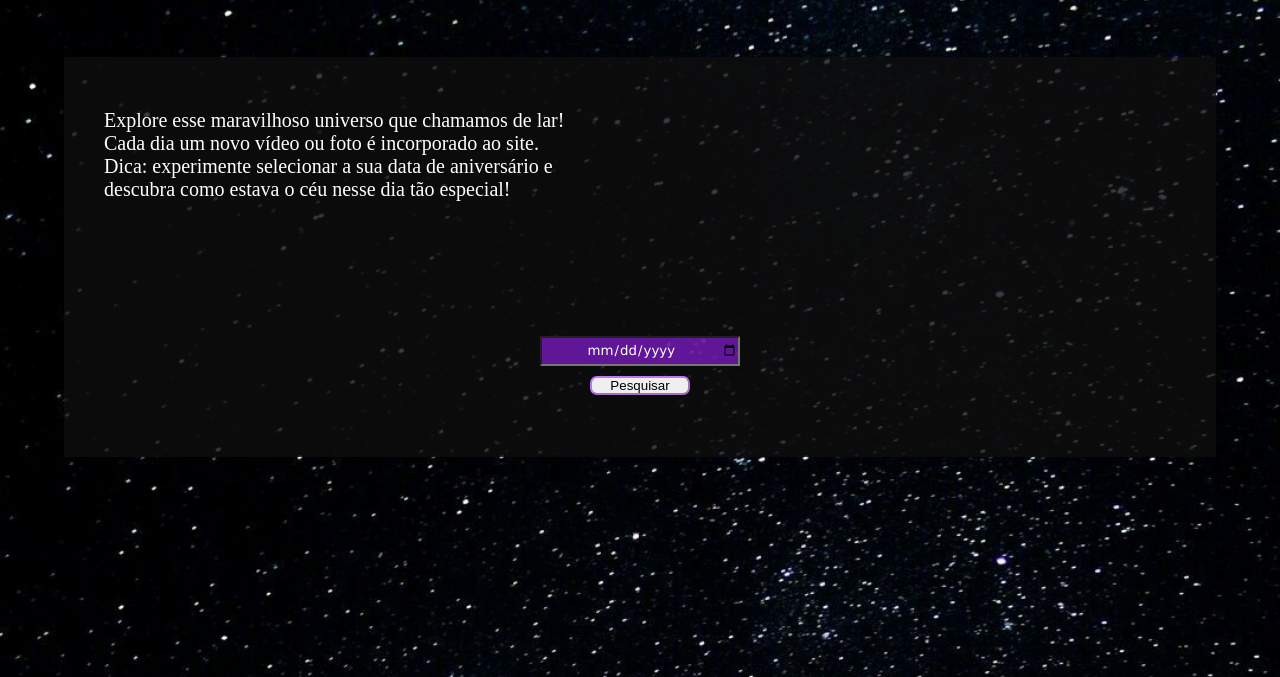
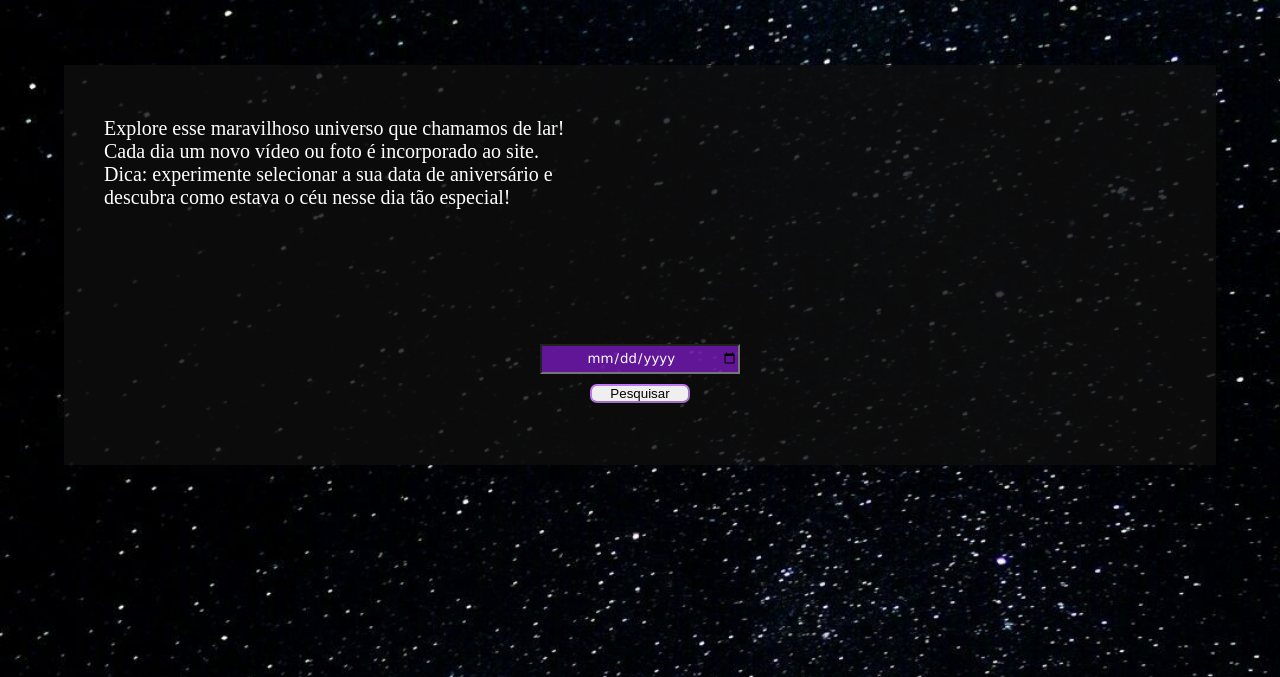
Before and after one commit to Henry-Januario/api-da-nasa, a plain HTML site: page index.html in a window 1280 px wide. Shown: the part 123-800 px from the top of the page. Drawn offline with nearby package versions, Linux system fonts and the light colour scheme.

Commit message:
Correção nas medidas CSS que estavam gerando bug no título e no conteúdo

```diff
--- a/index.css
+++ b/index.css
@@ -10,7 +10,9 @@ body {
 
 .conteudo {
     width: 100%;
-    height: 80vh;
+    height: 20%;
+    margin-top: 10%;
+    margin-bottom: 5%;
     position: relative;
     padding: 0 5%;
     display: flex;
```
